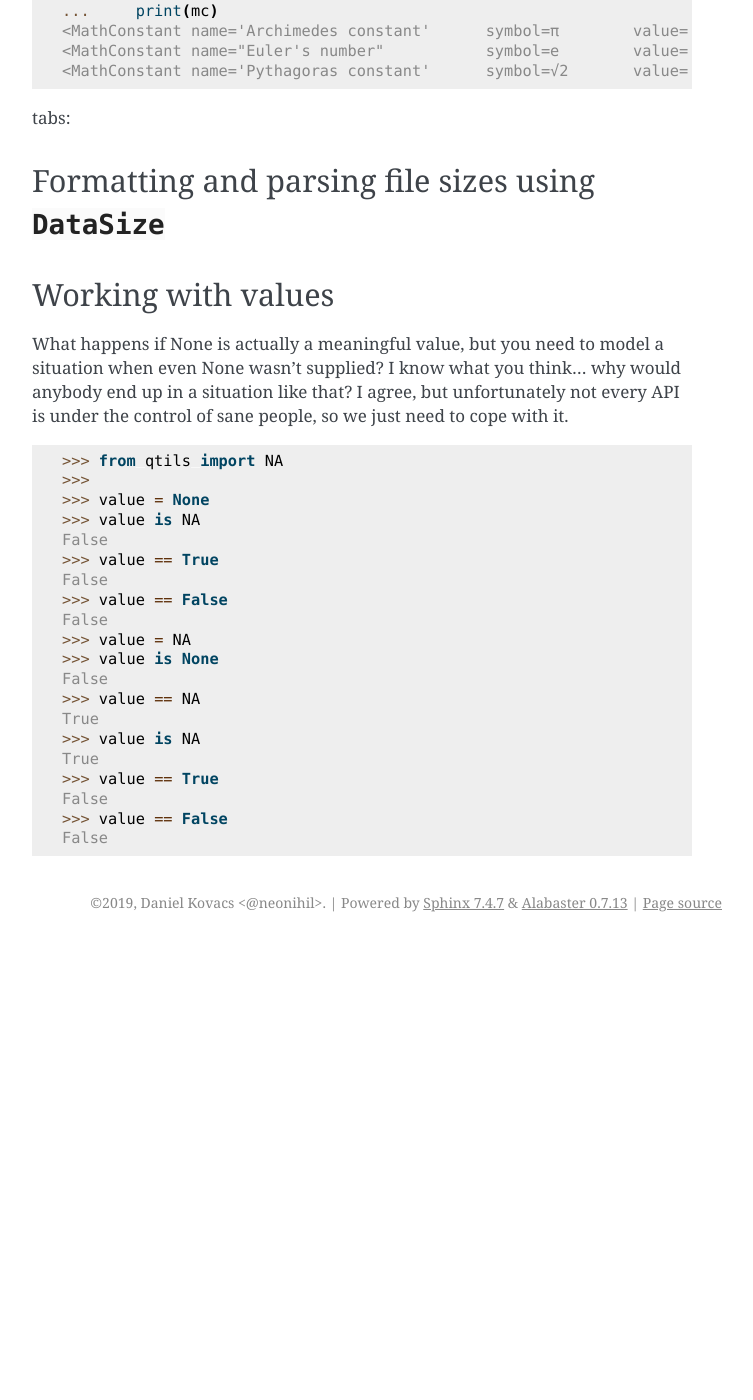
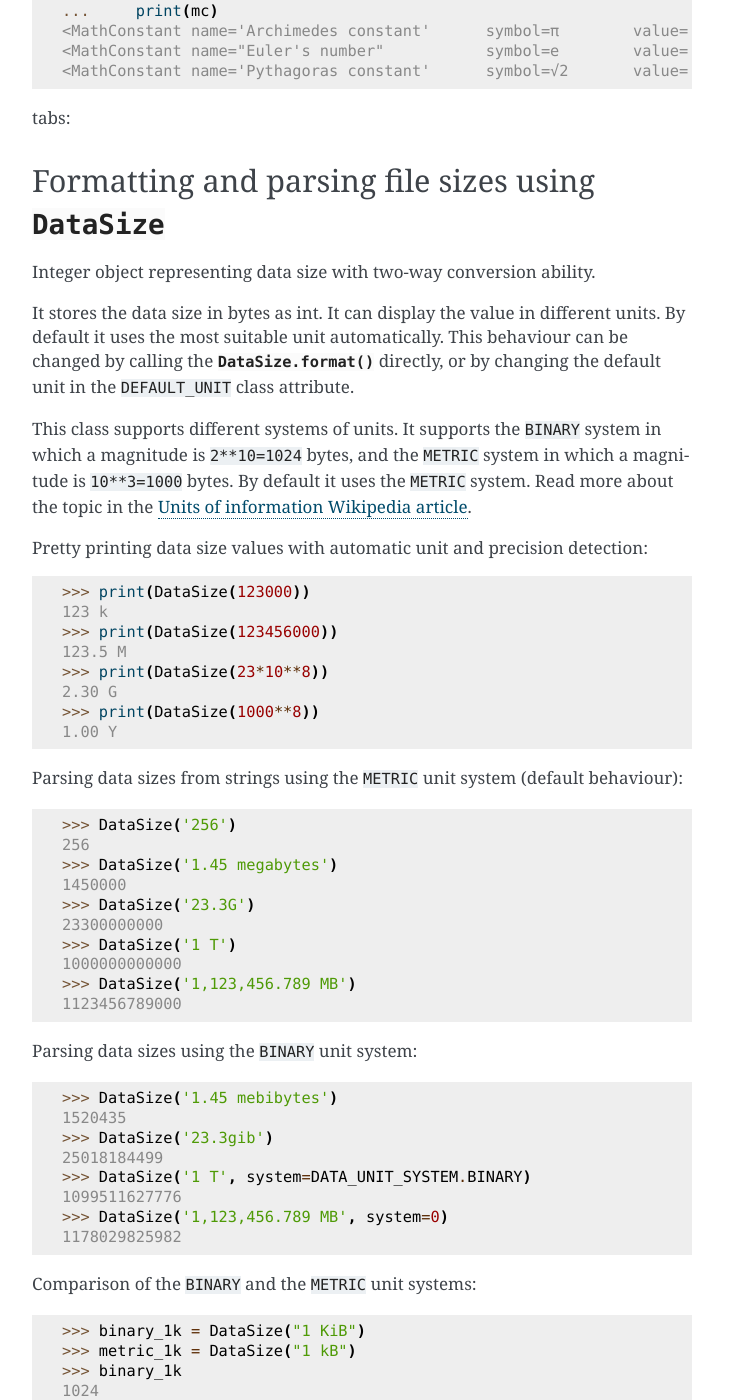
Before and after one commit to ultralightweight/qtils, a Sphinx documentation site: the page built from docs/tutorial/formatting.rst, in a window 1280 px wide and 1400 px high, scrolled down 1672 px. Shown: the whole window, without its empty margins (388-1141 px from the left). Built offline with Sphinx 7.4.7, drawn with Linux system fonts in a browser that asks for light colours; before the commit the page ends 2614 px from its top, so only the background shows below that; some of the changed text lies outside the part shown.

Commit message:
Documentation improvements and hyperlink fixes in readme

```diff
--- a/README.rst
+++ b/README.rst
@@ -52,13 +52,13 @@ Features
 
 - Two-way formatter/parser for file sizes, for example '5.4 GB', in `DataSize <https://qtils.readthedocs.io/en/latest/tutorial/formatting.html#formatting-and-parsing-file-sizes-using-datasize>`_
 
-- Weak reference property decorator `weakproperty <ttps://qtils.readthedocs.io/en/latest/tutorial/properties.html#weakproperty-usage-examples>`_
+- Weak reference property decorator `weakproperty <https://qtils.readthedocs.io/en/latest/tutorial/properties.html#weakproperty-usage-examples>`_
 
 - Cached property decorator `cachedproperty <https://qtils.readthedocs.io/en/latest/tutorial/properties.html#cachedproperty-usage-examples>`_
 
-- Class logger decorator `logged <https://qtils.readthedocs.io/en/latest/tutorial/log_utils.html>`_
+- Class logger decorator `logged <https://qtils.readthedocs.io/en/latest/apidoc/qtils.log_utils.html#qtils.log_utils.logged>`_
 
-- Common string transformations in `qtils.string_utils <https://qtils.readthedocs.io/en/latest/tutorial/string_utils.html>`_
+- Common string transformations in `qtils.string_utils <https://qtils.readthedocs.io/en/latest/apidoc/qtils.string_utils.html>`_
 
 
 Resources
--- a/docs/tutorial/formatting.rst
+++ b/docs/tutorial/formatting.rst
@@ -110,17 +110,123 @@ tabs:
 Formatting and parsing file sizes using :class:`DataSize`
 ============================================================
 
+Integer object representing data size with two-way conversion ability.
+
+It stores the data size in bytes as int. It can display the value in different
+units. By default it uses the most suitable unit automatically. This behaviour
+can be changed by calling the :meth:`DataSize.format` directly, or by changing
+the default unit in the ``DEFAULT_UNIT`` class attribute.
+
+This class supports different systems of units. It supports the ``BINARY``
+system in which a magnitude is ``2**10=1024`` bytes, and the ``METRIC`` system in which
+a magnitude is ``10**3=1000`` bytes. By default it uses the ``METRIC`` system. Read more
+about the topic in the
+`Units of information Wikipedia article <https://en.wikipedia.org/wiki/Units_of_information>`_.
+
+
+
+Pretty printing data size values with automatic unit and
+precision detection:
+
+.. code-block:: python
+
+    >>> print(DataSize(123000))
+    123 k
+    >>> print(DataSize(123456000))
+    123.5 M
+    >>> print(DataSize(23*10**8))
+    2.30 G
+    >>> print(DataSize(1000**8))
+    1.00 Y
+
+
+Parsing data sizes from strings using the ``METRIC`` unit system (default
+behaviour):
+
+.. code-block:: python
+
+    >>> DataSize('256')
+    256
+    >>> DataSize('1.45 megabytes')
+    1450000
+    >>> DataSize('23.3G')
+    23300000000
+    >>> DataSize('1 T')
+    1000000000000
+    >>> DataSize('1,123,456.789 MB')
+    1123456789000
+
+
+Parsing data sizes using the ``BINARY`` unit system:
+
+.. code-block:: python
+
+    >>> DataSize('1.45 mebibytes')
+    1520435
+    >>> DataSize('23.3gib')
+    25018184499
+    >>> DataSize('1 T', system=DATA_UNIT_SYSTEM.BINARY)
+    1099511627776
+    >>> DataSize('1,123,456.789 MB', system=0)
+    1178029825982
+
+
+Comparison of the ``BINARY`` and the ``METRIC`` unit systems:
+
+.. code-block:: python
+
+    >>> binary_1k = DataSize("1 KiB")
+    >>> metric_1k = DataSize("1 kB")
+    >>> binary_1k
+    1024
+    >>> metric_1k
+    1000
+    >>> binary_1k.format(system=DATA_UNIT_SYSTEM.BINARY)
+    '1 K'
+    >>> metric_1k.format(system=DATA_UNIT_SYSTEM.BINARY)
+    '1000 b'
+
+
+:class:`DataSize` works as a regular ``int``:
+
+.. code-block:: python
+
+    >>> size = DataSize('1 M') + DataSize('500k')
+    >>> size
+    1500000
+    >>> print(size)
+    1.5 M
+    >>> size * 2.5
+    3750000
+    >>> print(size * 2.5)
+    3.8 M
+    >>> size / 3
+    500000
+    >>> print(size - 500000)
+    1.0 M
+
+
+Throws :py:class:`ValueError` exception if data can not be parsed:
+
+.. code-block:: python
+
+    >>> DataSize('invalid size data')
+    Traceback (most recent call last):
+    ...
+    ValueError: Invalid data size literal: 'invalid size data'
 
 
 
 .. _tut_values:
 
-Working with values
-======================
+
+Working with "Not Available" values
+=====================================
 
 
 A value to represent `not available`: ``NA``
-~~~~~~~~~~~~~~~~~~~~~~~~~~~~~~~~~~~~~~~~~~~~~~~~~~~~~~~~~~~~~~~~~~~~~~~~~~~~~~~~~~~~~~~~~
+------------------------------------------------
+
 
 What happens if None is actually a meaningful value, but you need to model a situation when even None
 wasn't supplied? I know what you think... why would anybody end up in a situation like that? I agree, but
```
Also changed, not shown: docs/tutorial/properties.rst (+24 -1 lines).
